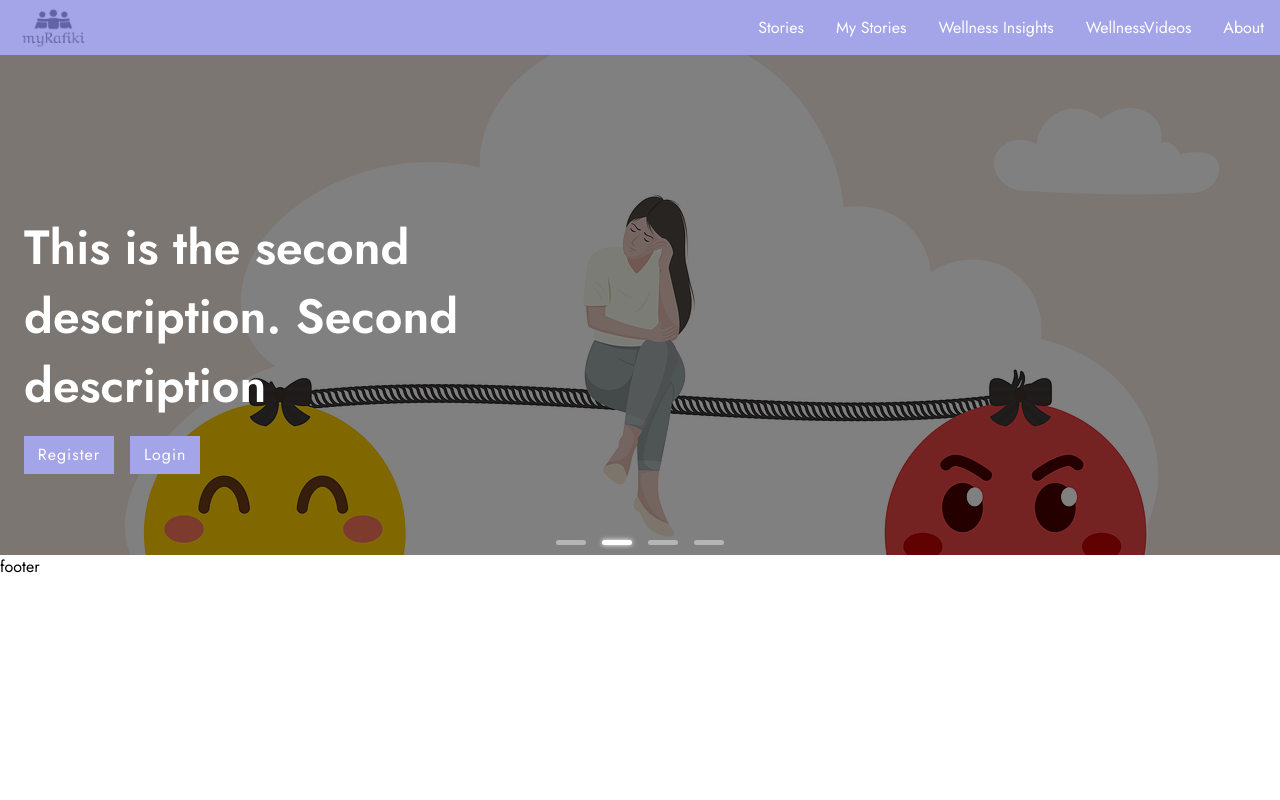
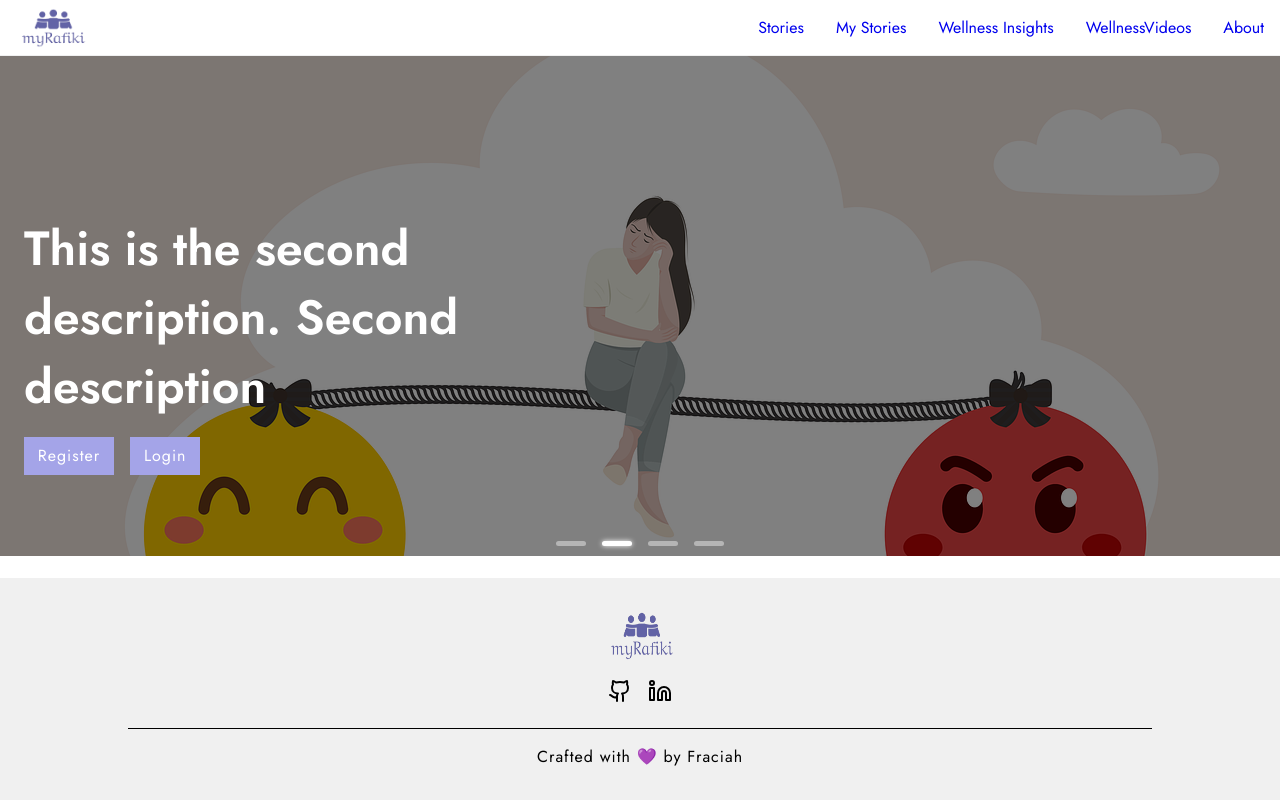
Before and after one commit to fraciah/myRafiki, a React (Vite) app: page / in a window 1280 px wide. Built offline with nearby package versions, Linux system fonts and the light colour scheme; no server answers.

Commit message:
Add Footer

```diff
--- a/src/assets/css/styles.css
+++ b/src/assets/css/styles.css
@@ -42,7 +42,7 @@
   justify-content: space-between;
   cursor: pointer;
   padding: 0 1rem;
-  background-color: rgb(164, 164, 232);
+  border-bottom: 1px solid #f0f0f0;
 }
 .navbar .logo-holder {
   display: flex;
@@ -58,7 +58,6 @@
   gap: 2rem;
 }
 .navbar .nav-items .nav-item {
-  color: #fff;
   text-decoration: none;
 }
 .navbar .nav-items .nav-item:hover {
@@ -354,4 +353,51 @@
   display: flex;
   gap: 1rem;
   justify-content: center;
+}
+
+footer {
+  position: fixed;
+  bottom: 0;
+  width: 100%;
+  padding: 1rem 0;
+  border-top: 1px solid #f0f0f0;
+  background: #f0f0f0;
+}
+footer a {
+  text-decoration: none;
+}
+footer .footer-content {
+  margin: 0 auto;
+  width: 80%;
+  display: flex;
+  flex-direction: column;
+  align-items: center;
+}
+footer .footer-content .logo-holder {
+  display: flex;
+  align-items: center;
+  gap: 1rem;
+  padding: 1rem 0;
+}
+footer .footer-content .logo-holder img {
+  width: 70px;
+  height: 50px;
+}
+footer .footer-content .socials {
+  display: flex;
+  gap: 1rem;
+}
+footer .footer-content .socials .social {
+  cursor: pointer;
+  color: black;
+  font-size: 1.5rem;
+}
+footer .footer-content .tag {
+  color: black;
+  letter-spacing: 1px;
+  width: 100%;
+  margin-top: 1rem;
+  padding: 1rem 0;
+  text-align: center;
+  border-top: 1px solid #000;
 }/*# sourceMappingURL=styles.css.map */
--- a/src/assets/css/styles.scss
+++ b/src/assets/css/styles.scss
@@ -52,7 +52,8 @@ $secondary-color: rgb(197, 196, 196);
     justify-content: space-between;
     cursor: pointer;
     padding: 0 1rem;
-    background-color: $primary-color;
+    border-bottom: 1px solid #f0f0f0;
+    // background-color: $primary-color;
 
     .logo-holder {
         display: flex;
@@ -70,7 +71,7 @@ $secondary-color: rgb(197, 196, 196);
         gap: 2rem;
 
         .nav-item {
-            color: #fff;
+            // color: #fff;
             text-decoration: none;
 
             &:hover {
@@ -413,3 +414,58 @@ $secondary-color: rgb(197, 196, 196);
         }
     }
 }
+
+footer{
+    position: fixed;
+    bottom: 0;
+    width: 100%;
+    padding: 1rem 0;
+    border-top: 1px solid #f0f0f0;
+    // color: #fff;
+    background: #f0f0f0;
+
+    a {
+        text-decoration: none;
+    }
+
+    .footer-content {
+        margin: 0 auto;
+        width: 80%;
+        display: flex;
+        flex-direction: column;
+        align-items: center;
+
+        .logo-holder {
+            display: flex;
+            align-items: center;
+            gap: 1rem;
+            padding: 1rem 0;
+
+            img {
+                width: 70px;
+                height: 50px;
+            }
+        }
+
+        .socials {
+            display: flex;
+            gap: 1rem;
+
+            .social {
+                cursor: pointer;
+                color: black;
+                font-size: 1.5rem;
+            }
+        }
+
+        .tag {
+            color: black;
+            letter-spacing: 1px;
+            width: 100%;
+            margin-top: 1rem;
+            padding: 1rem 0;
+            text-align: center;
+            border-top: 1px solid #000;
+        }
+    }
+}
--- a/src/layouts/Footer.jsx
+++ b/src/layouts/Footer.jsx
@@ -1,9 +1,34 @@
+import logo from "../assets/images/logo.png";
+import { Github }from "lucide-react";
+import { Linkedin } from "lucide-react";
+import { Link } from "react-router-dom";
 
 const Footer = () => {
   return (
-    <div>
-      footer
-    </div>
+    <footer>
+      <div className="footer-content">
+        <Link to="/" className="logo-holder">
+          <img src={logo} alt="logo" />
+        </Link>
+        <div className="socials">
+          <a
+            className="social"
+            href="https://github.com/fraciah"
+          >
+              <Github />
+          </a>
+          <a
+            className="social"
+            href="https://ke.linkedin.com/in/fraciah-karagu-18b393204"
+          >
+            <Linkedin />
+          </a>
+        </div>
+        <a
+          href="https://github.com/fraciah"
+          className="tag">Crafted with 💜 by Fraciah</a>
+      </div>
+    </footer>
   )
 }
 
```
Also changed, not shown: 1 other file (tests, documents, lock files or other folders).
